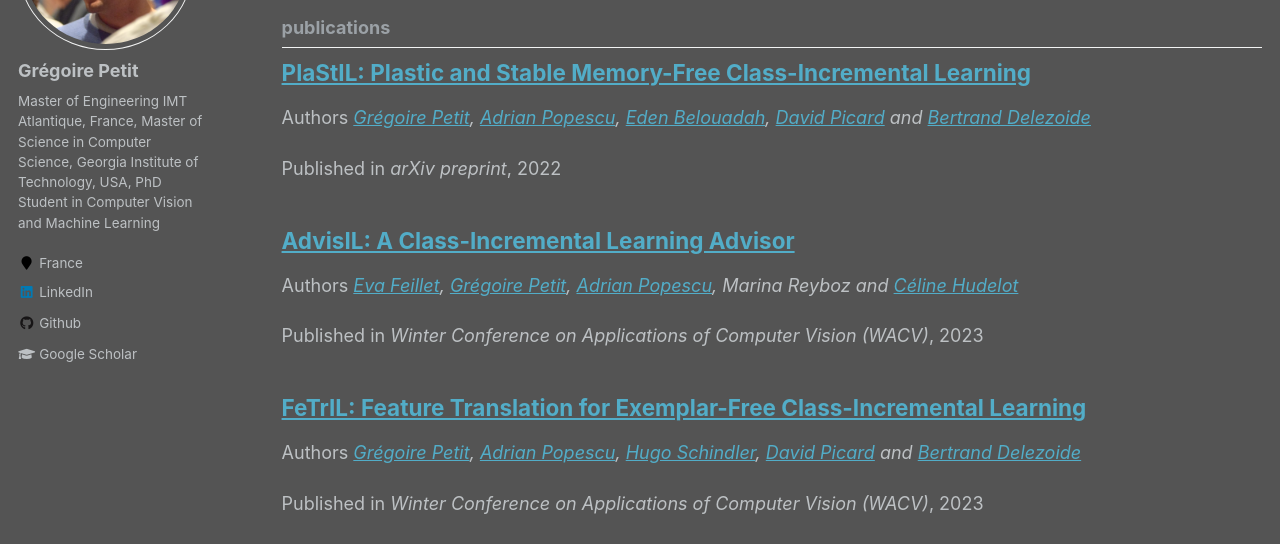
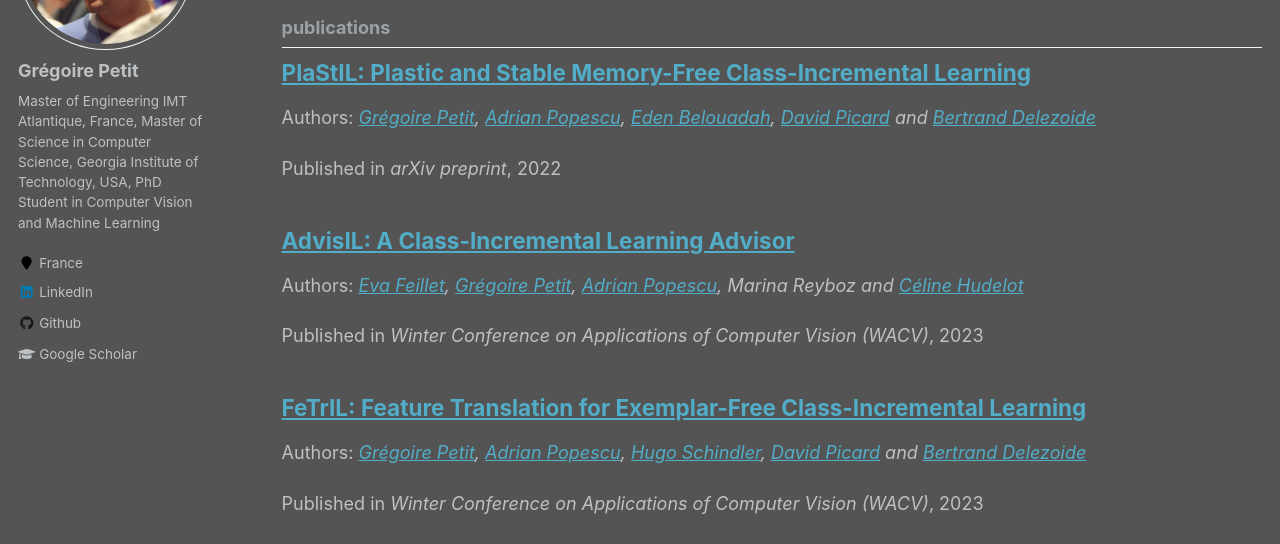
Before and after one commit to GregoirePetit/gregoirepetit.github.io, a Jekyll site: the page built from _pages/collection-archive.html, in a window 1280 px wide and 900 px high, scrolled down 960 px. Shown: the part 153-697 px from the top of the window. Built offline with Jekyll 4.4.1, drawn with Linux system fonts in a browser that asks for light colours.

Commit message:
FeTrIL done

```diff
--- a/_includes/archive-single.html
+++ b/_includes/archive-single.html
@@ -41,7 +41,7 @@
         {% if post.collection == 'teaching' %}
           <p> {{ post.type }}, <i>{{ post.venue }}</i>, {{ post.date | default: "1900-01-01" | date: "%Y" }} </p>
         {% elsif post.collection == 'publications' %}
-          <p>Authors <i>{{post.authors}}</i></p>
+          <p>Authors: <i>{{post.authors}}</i></p>
           <p>Published in <i>{{ post.venue }}</i>, {{ post.date | default: "1900-01-01" | date: "%Y" }} </p>
         {% elsif post.date %}
          <p class="page__date"><strong><i class="fa fa-fw fa-calendar" aria-hidden="true"></i> {{ site.data.ui-text[site.locale].date_label | default: "Published:" }}</strong> <time datetime="{{ post.date | default: "1900-01-01" | date_to_xmlschema }}">{{ post.date | default: "1900-01-01" | date: "%B %d, %Y" }}</time></p>
```
Also changed, not shown: _publications/advisil.md (+1 -0 lines), _publications/fetril.md (+1 -0 lines), _publications/plastil.md (+1 -0 lines).
